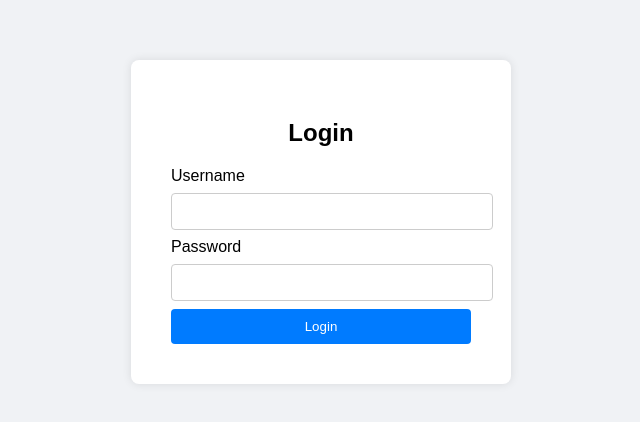
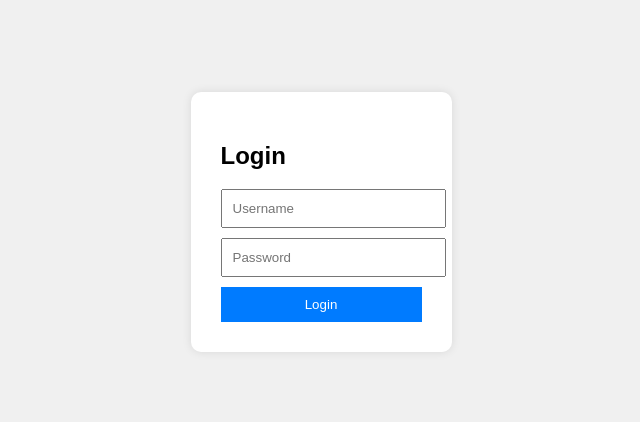
Before and after one commit to Sairam1604/send, a plain HTML site: page index.html in a window 1280 px wide. Shown: the part 186-608 px from the top of the page, without its empty margins (319-959 px from the left). Drawn offline with Linux system fonts and the light colour scheme.

Commit message:
Update index.html

```diff
--- a/index.html
+++ b/index.html
@@ -2,61 +2,21 @@
 <html lang="en">
 <head>
   <meta charset="UTF-8" />
-  <meta name="viewport" content="width=device-width, initial-scale=1.0" />
   <title>Login Page</title>
   <style>
-    body {
-      font-family: Arial, sans-serif;
-      background: #f0f2f5;
-      display: flex;
-      justify-content: center;
-      align-items: center;
-      height: 100vh;
-    }
-    .login-container {
-      background: white;
-      padding: 40px;
-      border-radius: 8px;
-      box-shadow: 0 0 10px rgba(0,0,0,0.1);
-      width: 300px;
-    }
-    .login-container h2 {
-      text-align: center;
-      margin-bottom: 20px;
-    }
-    .login-container input[type="text"],
-    .login-container input[type="password"] {
-      width: 100%;
-      padding: 10px;
-      margin: 8px 0;
-      border: 1px solid #ccc;
-      border-radius: 4px;
-    }
-    .login-container input[type="submit"] {
-      width: 100%;
-      padding: 10px;
-      background-color: #007bff;
-      color: white;
-      border: none;
-      border-radius: 4px;
-      cursor: pointer;
-    }
-    .login-container input[type="submit"]:hover {
-      background-color: #0056b3;
-    }
+    body { font-family: Arial; background: #f0f0f0; display: flex; justify-content: center; align-items: center; height: 100vh; }
+    .box { background: white; padding: 30px; border-radius: 10px; box-shadow: 0 0 10px rgba(0,0,0,0.1); }
+    input { display: block; margin: 10px 0; padding: 10px; width: 100%; }
+    button { padding: 10px; background: #007bff; color: white; border: none; width: 100%; }
   </style>
 </head>
 <body>
-  <div class="login-container">
+  <div class="box">
     <h2>Login</h2>
-    <form action="#" method="post">
-      <label for="username">Username</label>
-      <input type="text" id="username" name="username" required />
-
-      <label for="password">Password</label>
-      <input type="password" id="password" name="password" required />
-
-      <input type="submit" value="Login" />
+    <form action="search.html">
+      <input type="text" placeholder="Username" required />
+      <input type="password" placeholder="Password" required />
+      <button type="submit">Login</button>
     </form>
   </div>
 </body>
```
